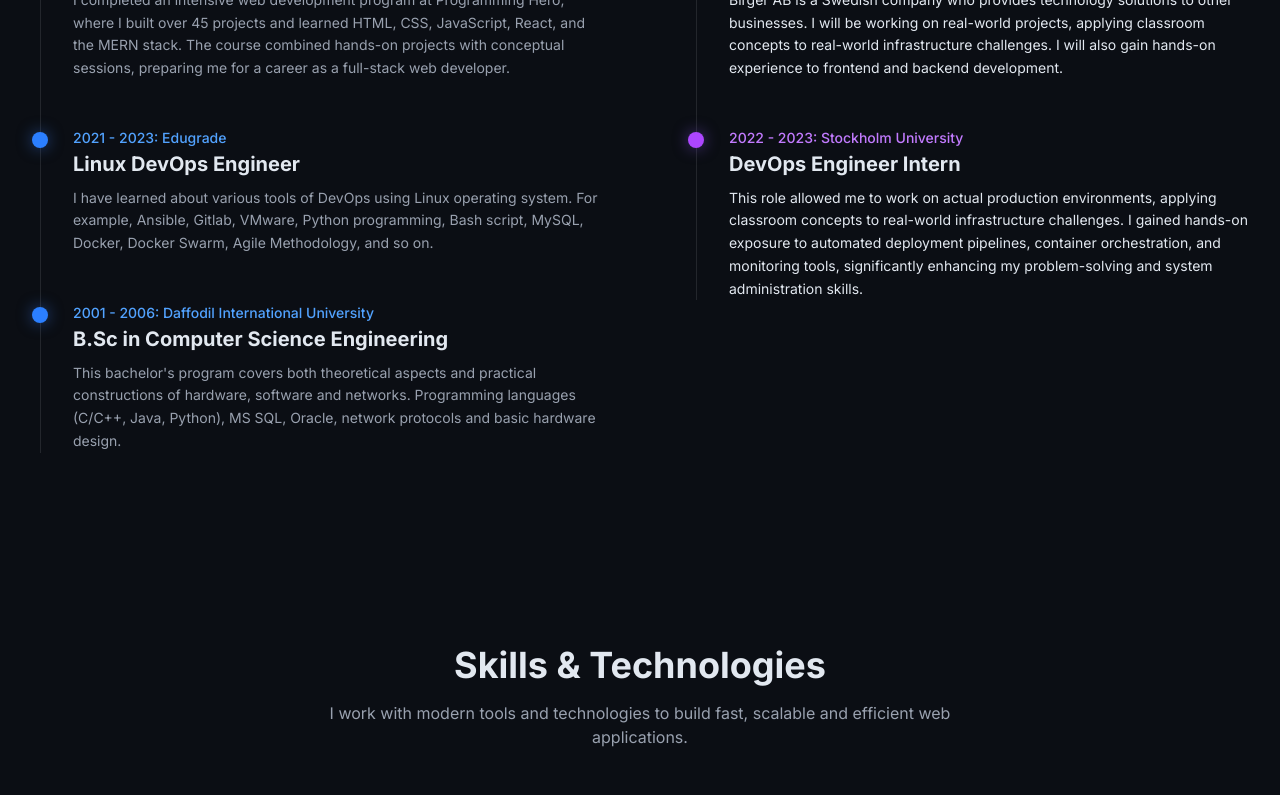
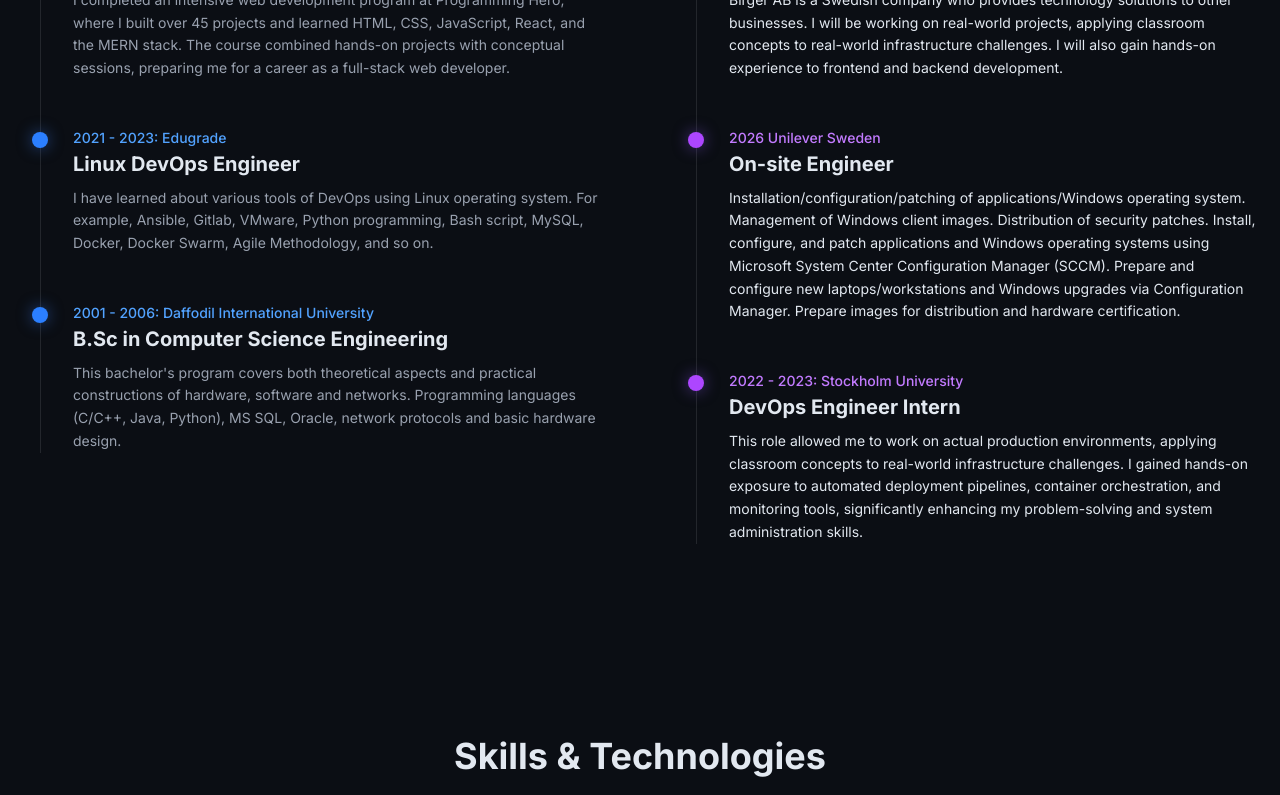
Before and after one commit to cseanwar/my-portfolio, a Next.js app: page / in a window 1280 px wide. Shown: the part 1740-2535 px from the top of the page. Built offline with nearby package versions, Linux system fonts and the light colour scheme.

Commit message:
Add Timeline component for education and experience qualifications

```diff
--- a/src/components/Timeline.js
+++ b/src/components/Timeline.js
@@ -59,6 +59,13 @@ const Timeline = () => {
                 color="purple"
               />
               <TimelineItem
+                year="2026"
+                institution="Unilever Sweden"
+                title="On-site Engineer"
+                description="Installation/configuration/patching of applications/Windows operating system. Management of Windows client images. Distribution of security patches. Install, configure, and patch applications and Windows operating systems using Microsoft System Center Configuration Manager (SCCM). Prepare and configure new laptops/workstations and Windows upgrades via Configuration Manager. Prepare images for distribution and hardware certification."
+                color="purple"
+              />
+              <TimelineItem
                 year="2022 - 2023:"
                 institution="Stockholm University"
                 title="DevOps Engineer Intern"
```
